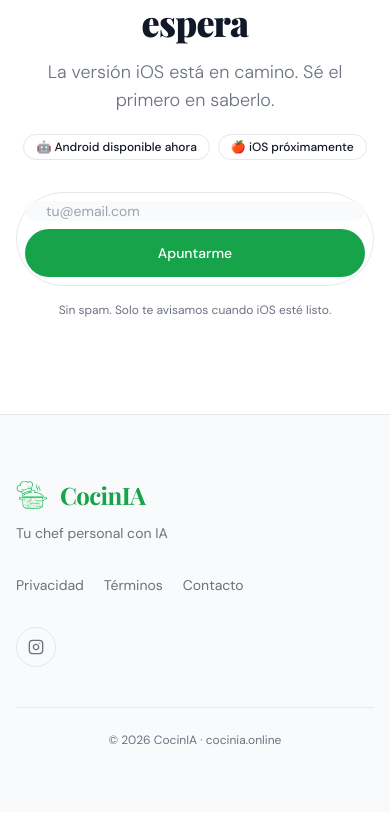
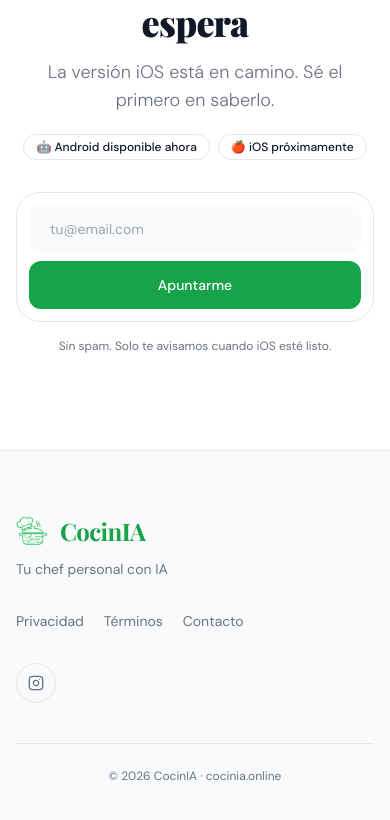
Before and after one commit to joralvmel/cocinIA-web, a Next.js app: page /es in a window 390 px wide. Shown: the part 7276-8096 px from the top of the page. Built offline with nearby package versions, Linux system fonts and the light colour scheme; no server answers.

Commit message:
fix: improve reset link errors, mobile waitlist layout and vercel api runtime
- Handle expired/used reset links via URL error params and clear message
- Fix waitlist input/button overlap on mobile layout
- Remove static export output so /api routes work on Vercel runtime

```diff
--- a/app/auth/reset-password/page.tsx
+++ b/app/auth/reset-password/page.tsx
@@ -16,6 +16,17 @@ function parseHashTokens() {
   }
 }
 
+function parseSearchError() {
+  const params = new URLSearchParams(window.location.search)
+  const error = params.get('error')
+  const errorDescription = params.get('error_description')
+
+  return {
+    error,
+    errorDescription,
+  }
+}
+
 export default function ResetPasswordPage() {
   const [status, setStatus] = useState<Status>('loading')
   const [message, setMessage] = useState('Validando enlace...')
@@ -26,6 +37,17 @@ export default function ResetPasswordPage() {
   useEffect(() => {
     const bootstrap = async () => {
       try {
+        const { error, errorDescription } = parseSearchError()
+        if (error) {
+          setStatus('error')
+          if (error === 'access_denied') {
+            setMessage('Este enlace ya fue usado o ha expirado. Solicita uno nuevo desde la app.')
+          } else {
+            setMessage(errorDescription || 'No se pudo validar el enlace de recuperacion.')
+          }
+          return
+        }
+
         const { accessToken, refreshToken } = parseHashTokens()
 
         if (accessToken && refreshToken) {
@@ -46,7 +68,7 @@ export default function ResetPasswordPage() {
         const { data } = await supabase.auth.getSession()
         if (!data.session) {
           setStatus('error')
-          setMessage('No hay una sesion valida para cambiar la contrasena.')
+          setMessage('Este enlace ya fue usado o ha expirado. Solicita uno nuevo desde la app.')
           return
         }
 
--- a/components/sections/Waitlist.tsx
+++ b/components/sections/Waitlist.tsx
@@ -105,11 +105,11 @@ export function Waitlist() {
             <Badge className="bg-[--card]">🍎 {t('badge_ios')}</Badge>
           </div>
 
-          <div className="mx-auto mt-8 max-w-xl rounded-full border border-[--border] bg-[--card] p-2">
+          <div className="mx-auto mt-8 max-w-xl rounded-3xl border border-[--border] bg-[--card] p-3 sm:rounded-full sm:p-2">
             {success ? (
               <p className="px-5 py-3 text-sm text-brand-primary-600">{t('success')}</p>
             ) : (
-              <form onSubmit={onSubmit} className="flex flex-col gap-2 sm:flex-row">
+              <form onSubmit={onSubmit} className="grid grid-cols-1 gap-2 sm:flex sm:items-center">
                 <input
                   type="email"
                   required
@@ -117,12 +117,12 @@ export function Waitlist() {
                   onChange={(event) => setEmail(event.target.value)}
                   placeholder={t('placeholder')}
                   aria-invalid={Boolean(error)}
-                  className="h-12 flex-1 rounded-full border border-transparent bg-[--surface] px-5 text-sm outline-none transition focus:border-brand-primary-600"
+                  className="h-12 w-full min-w-0 rounded-xl border border-transparent bg-[--surface] px-5 text-sm outline-none transition focus:border-brand-primary-600 sm:flex-1 sm:rounded-full"
                 />
                 <button
                   type="submit"
                   disabled={loading}
-                  className="h-12 rounded-full bg-brand-primary-600 px-6 text-sm font-medium text-white transition hover:bg-brand-primary-700 disabled:opacity-60"
+                  className="h-12 w-full rounded-xl bg-brand-primary-600 px-6 text-sm font-medium text-white transition hover:bg-brand-primary-700 disabled:opacity-60 sm:w-auto sm:rounded-full"
                 >
                   {loading ? '...' : t('cta')}
                 </button>
--- a/next.config.ts
+++ b/next.config.ts
@@ -4,7 +4,6 @@ import type { NextConfig } from 'next'
 const withNextIntl = createNextIntlPlugin('./lib/i18n.ts')
 
 const config: NextConfig = {
-  output: 'export',
   images: {
     unoptimized: true,
   },
```
